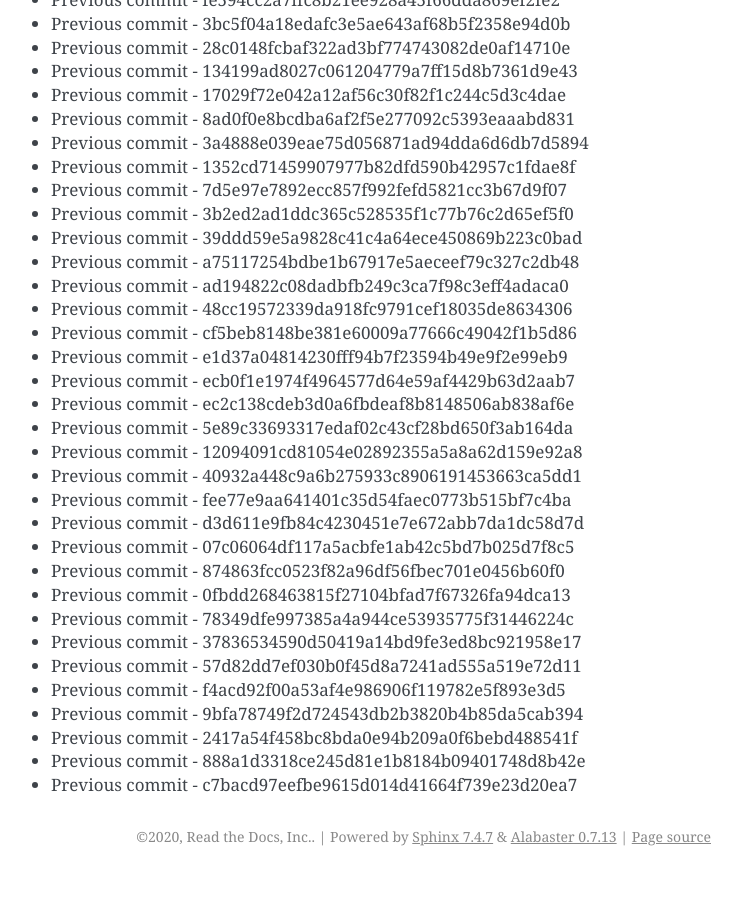
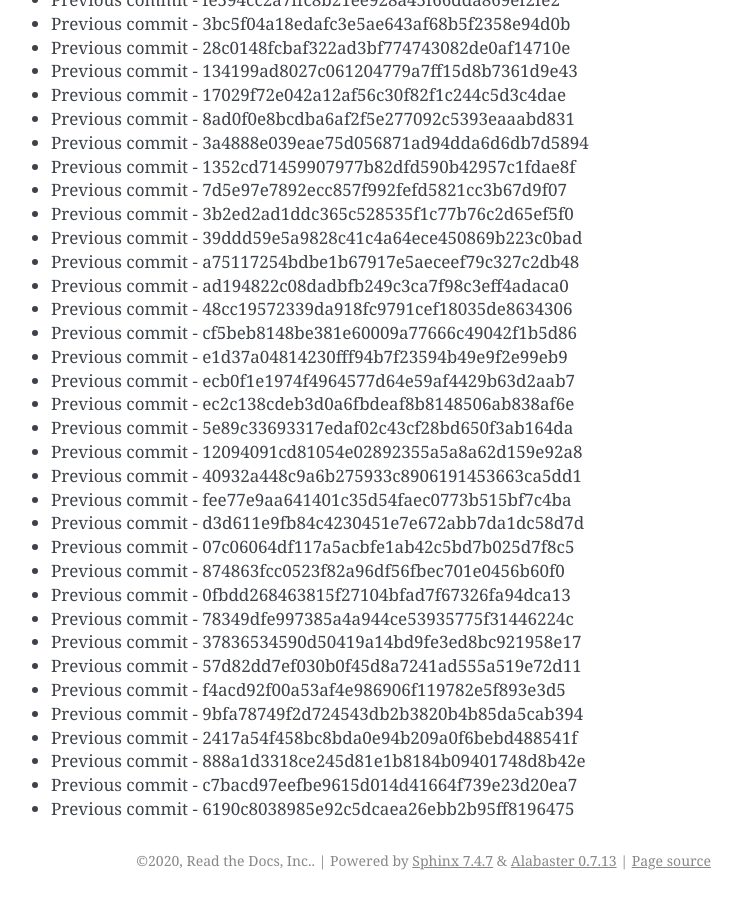
Before and after one commit to readthedocs/rtd-git-stresstest, a Sphinx documentation site: the page built from docs/updates.rst, in a window 1280 px wide and 900 px high, scrolled down 41729 px. Shown: the whole window, without its empty margins (399-1141 px from the left). Built offline with Sphinx 7.4.7, drawn with Linux system fonts in a browser that asks for light colours; before the commit the page ends 42605 px from its top, so only the background shows below that.

Commit message:
Generating commit from previous: 6190c8038985e92c5dcaea26ebb2b95ff8196475

```diff
--- a/docs/updates.rst
+++ b/docs/updates.rst
@@ -1785,3 +1785,4 @@ It can be tested for any performance characteristics.
 * Previous commit - 2417a54f458bc8bda0e94b209a0f6bebd488541f
 * Previous commit - 888a1d3318ce245d81e1b8184b09401748d8b42e
 * Previous commit - c7bacd97eefbe9615d014d41664f739e23d20ea7
+* Previous commit - 6190c8038985e92c5dcaea26ebb2b95ff8196475
```
